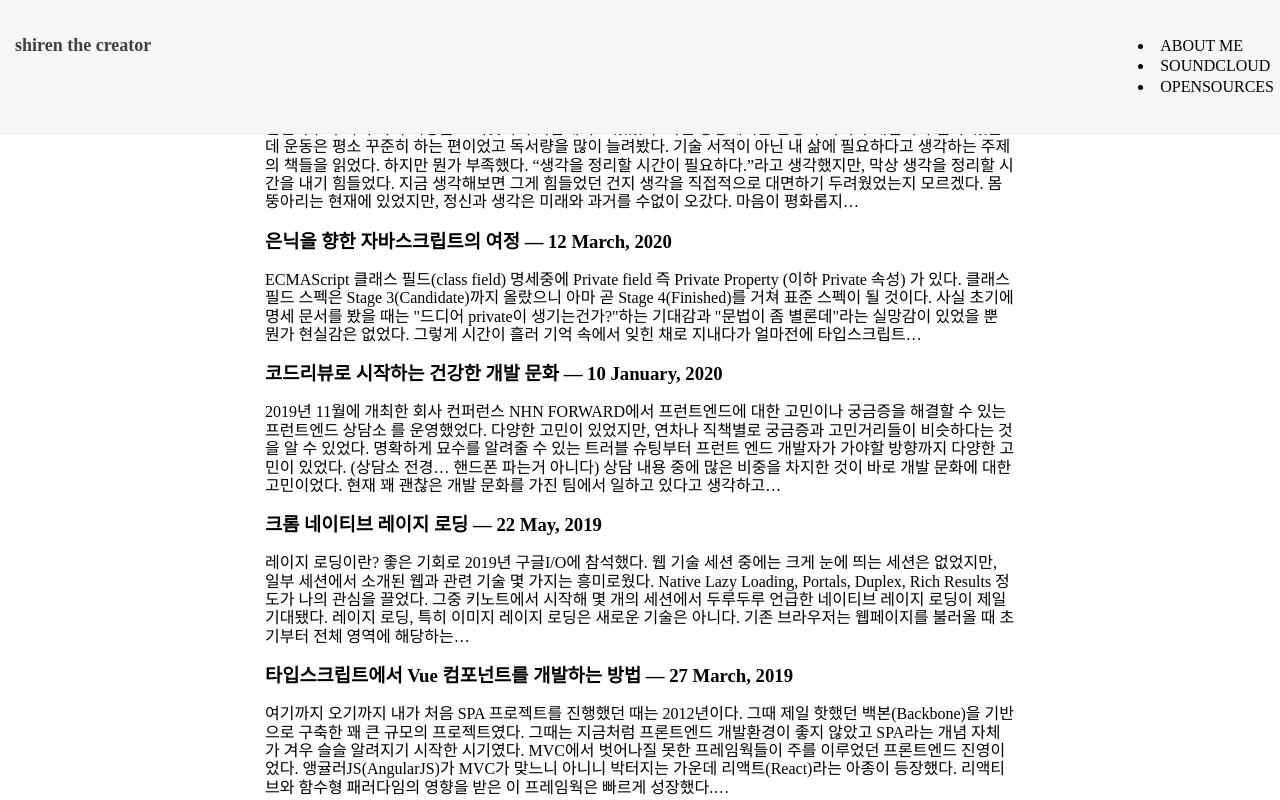
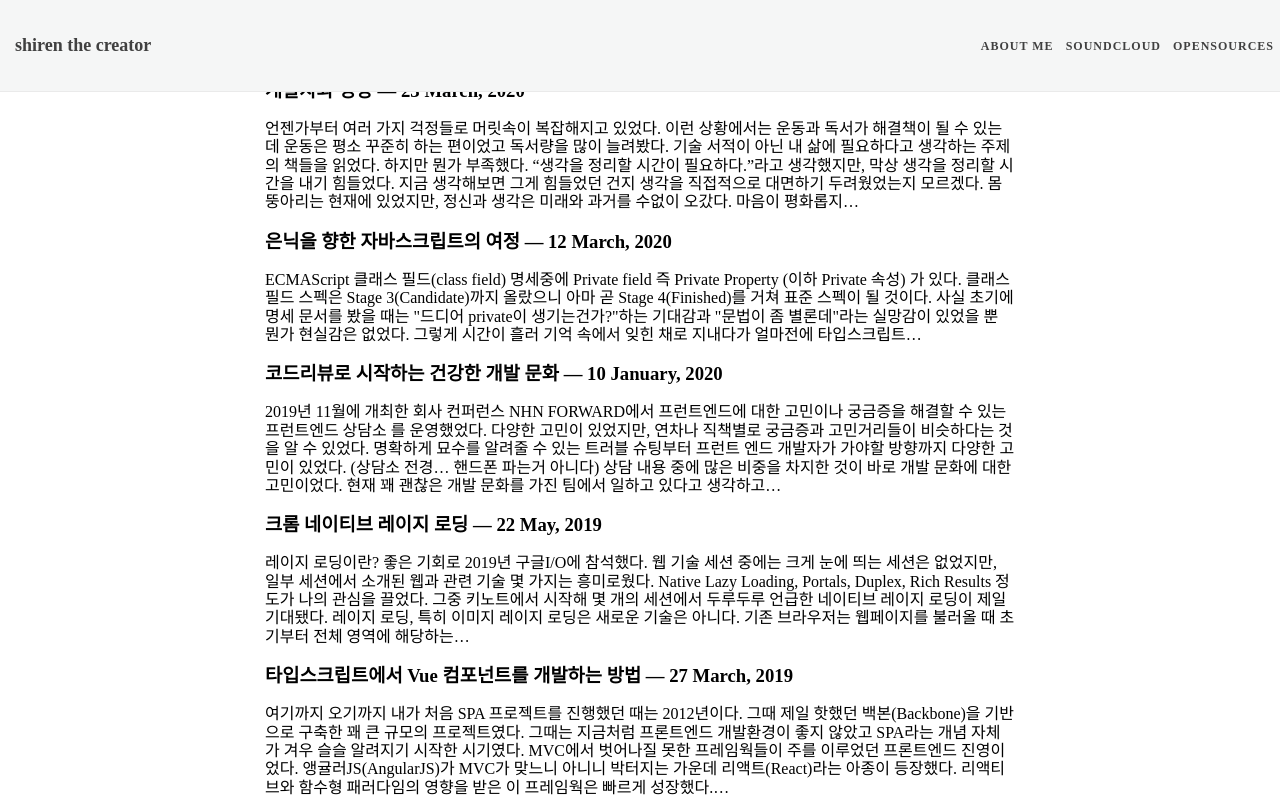
Before and after one commit to shiren/shiren.github.io, a Gatsby site: page / in a window 1280 px wide. Shown: the top 800 px of the page. Built offline with nearby package versions, Linux system fonts and the light colour scheme; Gatsby itself is replaced by a stand-in of ours; some packages are replaced by stand-ins of ours.

Commit message:
top animation

```diff
--- a/src/components/top.tsx
+++ b/src/components/top.tsx
@@ -1,4 +1,4 @@
-import React from 'react';
+import React, {useEffect, useState} from 'react';
 import styled from 'styled-components';
 
 import {useStaticQuery, graphql, navigate} from 'gatsby';
@@ -18,13 +18,13 @@ const goto = (url: string) => {
 };
 
 const renderMenuItems = (menus: Menu[]) => {
-  return menus.map((item, index) => {
+  return menus.map(({url, name}, index) => {
     return (
       <li key={index}>
-        {item.url ? (
-          <MenuButton onClick={() => goto(item.url!)}>{item.name}</MenuButton>
+        {url ? (
+          <MenuButton onClick={() => goto(url)}>{name}</MenuButton>
         ) : (
-          <MenuButton>{item.name}</MenuButton>
+          <MenuButton>{name}</MenuButton>
         )}
       </li>
     );
@@ -49,8 +49,26 @@ const Top: React.FC = () => {
     `
   );
 
+  const [shortTop, setShortTop] = useState(false);
+
+  useEffect(() => {
+    const handleScrollEvent = () => {
+      const scrollTop = document.documentElement.scrollTop;
+
+      if (scrollTop > 20) {
+        setShortTop(true);
+      } else {
+        setShortTop(false);
+      }
+    }
+
+    window.addEventListener('scroll', handleScrollEvent);
+
+    return () => window.removeEventListener('scroll', handleScrollEvent);
+  }, []);
+
   return (
-    <Wrapper>
+    <Wrapper shortTop={shortTop}>
       <LogoButton href={site.siteMetadata.url}>
         {site.siteMetadata.title}
       </LogoButton>
@@ -61,11 +79,22 @@ const Top: React.FC = () => {
 
 const MenuList = styled.ul`
   float: right;
+
+  & > li {
+  float: left;
+  list-style: none;
+  }
 `;
 
 const MenuButton = styled.button.attrs({type: 'button'})`
   background: none;
   border: none;
+  font-weight: 800;
+  text-transform: uppercase;
+  font-size: 12px;
+  letter-spacing: 1px;
+  color: #404040;
+  cursor: pointer;
 `;
 
 const LogoButton = styled.a`
@@ -78,16 +107,17 @@ const LogoButton = styled.a`
   text-decoration: none;
 `;
 
-const Wrapper = styled.nav`
+const Wrapper = styled.nav<{shortTop: boolean}>`
   position: fixed;
   right: 0;
   left: 0;
   top: 0;
   min-height: 50px;
-  padding: 20px 0;
+  padding: ${props => (props.shortTop ? '0' : '20px 0')};
   margin-bottom: 20px;
   border-bottom: 1px solid #eaeaea;
   background: #f5f6f6;
+  transition: background 0.5s ease-in-out, padding 0.5s ease-in-out;
 `;
 
 export default Top;
```
